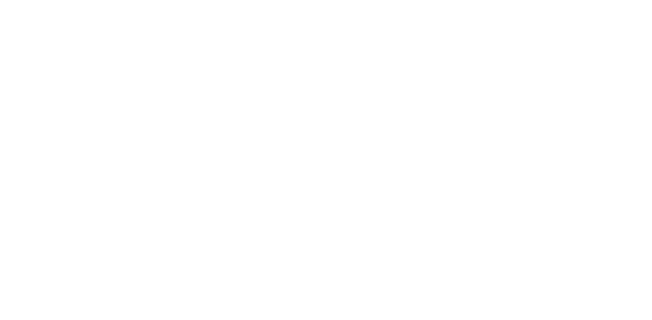
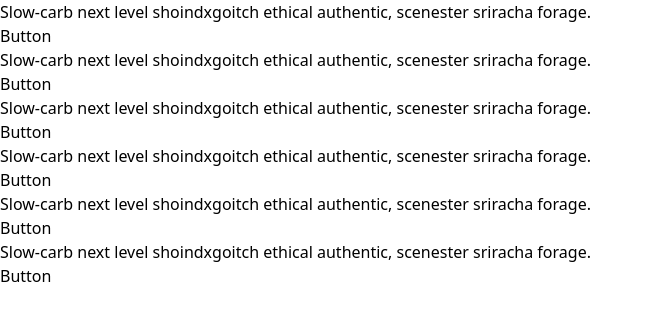
Before and after one commit to RiickJS/test-2-save2, a Next.js app: page / in a window 1280 px wide. Shown: the top 320 px of the page, without its empty margins (0-652 px from the left). Built offline with nearby package versions, Linux system fonts and the light colour scheme.

Commit message:
Update site

```diff
--- a/src/pages/index.tsx
+++ b/src/pages/index.tsx
@@ -1,11 +1,40 @@
 import Head from "next/head";
+import { TestBlock } from "@/components/TestBlock";
+import { TestBlock2 } from "@/components/TestBlock2";
+import { tailblocksblock2 } from "@/components/tailblocksblock2";
 export default function Page() {
   return (
     <>
       <Head>
         <title>Home</title>
       </Head>
-      <></>
+      <>
+        <TestBlock2
+          t1="Slow-carb next level shoindxgoitch ethical authentic, scenester sriracha forage."
+          t2="Button"
+        />
+        <TestBlock
+          t1="Slow-carb next level shoindxgoitch ethical authentic, scenester sriracha forage."
+          t2="Button"
+        />
+        <TestBlock
+          t1="Slow-carb next level shoindxgoitch ethical authentic, scenester sriracha forage."
+          t2="Button"
+        />
+        <TestBlock
+          t1="Slow-carb next level shoindxgoitch ethical authentic, scenester sriracha forage."
+          t2="Button"
+        />
+        <TestBlock
+          t1="Slow-carb next level shoindxgoitch ethical authentic, scenester sriracha forage."
+          t2="Button"
+        />
+        <tailblocksblock2 t1="Block2" />
+        <TestBlock
+          t1="Slow-carb next level shoindxgoitch ethical authentic, scenester sriracha forage."
+          t2="Button"
+        />
+      </>
     </>
   );
 }
--- a/src/pages/pagina2/index.tsx
+++ b/src/pages/pagina2/index.tsx
@@ -25,6 +25,10 @@
           t1="Slow-carb next level shoindxgoitch ethical authentic, scenester sriracha forage."
           t2="Button"
         />
+        <TestBlock
+          t1="Slow-carb next level shoindxgoitch ethical authentic, scenester sriracha forage."
+          t2="Button"
+        />
         <tailblocksblock2 t1="Block2" />
         <TestBlock
           t1="Slow-carb next level shoindxgoitch ethical authentic, scenester sriracha forage."
```
Also changed, not shown: src/pages/page-3/index.tsx (added, +15 -0 lines).
